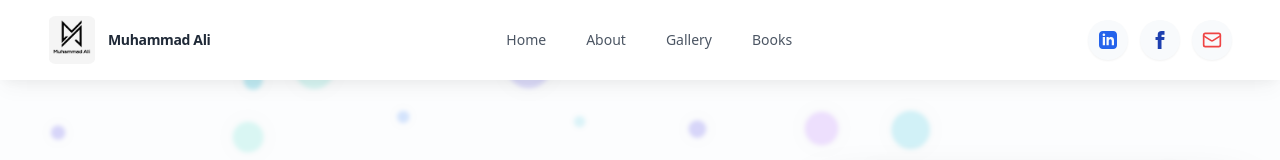
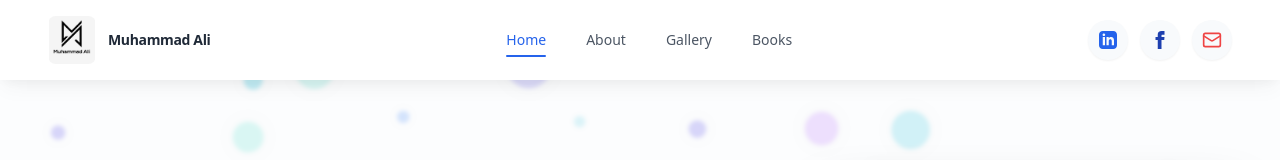
Before and after one commit to ameturebi/DigitalLibrarySystemAndPortifolio, a React (Vite) app in the folder client/: page / in a window 1280 px wide. Shown: the top 160 px of the page. Built offline with nearby package versions, Linux system fonts and the light colour scheme.

Commit message:
ui updated

```diff
--- a/client/package.json
+++ b/client/package.json
@@ -17,6 +17,7 @@
     "lucide-react": "^1.7.0",
     "react": "^19.2.4",
     "react-dom": "^19.2.4",
+    "react-router-dom": "^7.13.2",
     "tailwind-merge": "^3.5.0"
   },
   "devDependencies": {
--- a/client/src/App.tsx
+++ b/client/src/App.tsx
@@ -1,7 +1,16 @@
-import Home from "./pages/Home"
+import { BrowserRouter, Routes, Route } from "react-router-dom";
+import Home from "./pages/Home";
+import Gallery from "./pages/Gallery";
 
 function App() {
-  return <Home />
+  return (
+    <BrowserRouter>
+      <Routes>
+        <Route path="/" element={<Home />} />
+        <Route path="/gallery" element={<Gallery />} />
+      </Routes>
+    </BrowserRouter>
+  );
 }
 
-export default App
+export default App;
--- a/client/src/components/layout/Navbar.tsx
+++ b/client/src/components/layout/Navbar.tsx
@@ -14,8 +14,16 @@ const FacebookIcon = ({ className }: { className?: string }) => (
   </svg>
 );
 
+import { Link, useLocation } from "react-router-dom";
+
 export function Navbar() {
-  const links = ["Home", "About", "Gallery", "Books"];
+  const location = useLocation();
+  const links = [
+    { name: "Home", path: "/" },
+    { name: "About", path: "/#about" },
+    { name: "Gallery", path: "/gallery" },
+    { name: "Books", path: "/#books" }
+  ];
 
   return (
     <nav className="w-full flex items-center justify-between px-6 md:px-12 py-4 bg-white shadow-[0_2px_15px_-3px_rgba(0,0,0,0.07),0_10px_20px_-2px_rgba(0,0,0,0.04)] fixed top-0 z-50">
@@ -26,7 +34,7 @@ export function Navbar() {
         animate={{ opacity: 1, x: 0 }}
         className="flex items-center space-x-3 cursor-pointer group"
       >
-        <div className="relative flex items-center justify-center w-12 h-12 bg-transparent rounded-lg group-hover:bg-primary/5 transition-colors overflow-hidden">
+        <Link to="/" className="relative flex items-center justify-center w-12 h-12 bg-transparent rounded-lg group-hover:bg-primary/5 transition-colors overflow-hidden">
           <img
             src="/src/assets/logo.png"
             alt="MA Logo"
@@ -36,7 +44,7 @@ export function Navbar() {
               (e.target as HTMLImageElement).outerHTML = `<span class="text-2xl font-bold tracking-tighter text-gray-900" style="font-family: sans-serif;">M<span class="absolute left-3.5 top-3">A</span></span>`;
             }}
           />
-        </div>
+        </Link>
         <span className="font-bold text-sm tracking-tight text-gray-800">Muhammad Ali</span>
       </motion.div>
 
@@ -47,17 +55,21 @@ export function Navbar() {
         transition={{ delay: 0.1 }}
         className="hidden md:flex items-center space-x-10 text-gray-600 font-medium text-sm"
       >
-        {links.map((link) => (
-          <li key={link}>
-            <a
-              href={`#${link.toLowerCase()}`}
-              className="hover:text-primary transition-all duration-300 relative group py-2"
-            >
-              {link}
-              <span className="absolute left-0 bottom-0 w-0 h-[2px] bg-primary transition-all duration-300 group-hover:w-full rounded-full"></span>
-            </a>
-          </li>
-        ))}
+        {links.map((link) => {
+          const isActive = location.pathname === link.path || (link.path === '/' && location.pathname === '');
+
+          return (
+            <li key={link.name}>
+              <Link
+                to={link.path}
+                className={`transition-all duration-300 relative group py-2 ${isActive ? 'text-primary' : 'hover:text-primary'}`}
+              >
+                {link.name}
+                <span className={`absolute left-0 bottom-0 h-[2px] bg-primary transition-all duration-300 rounded-full ${isActive ? 'w-full' : 'w-0 group-hover:w-full'}`}></span>
+              </Link>
+            </li>
+          );
+        })}
       </motion.ul>
 
       {/* Social Links Container */}
```
Also changed, not shown: 1 other file (tests, documents, lock files or other folders).
